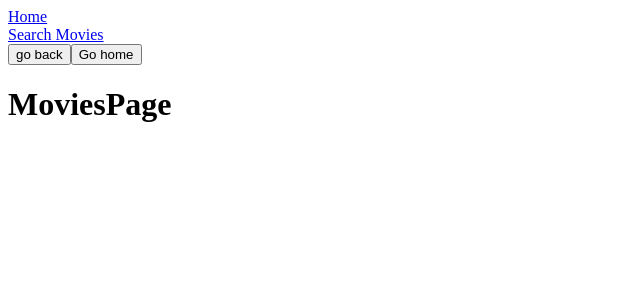
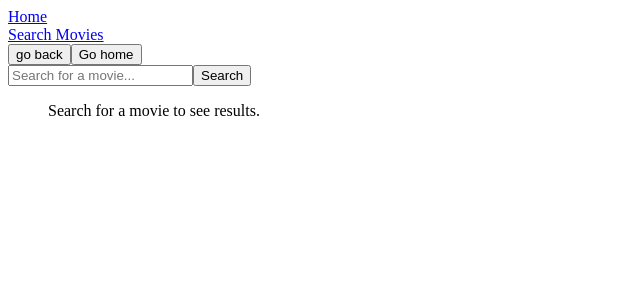
Before and after one commit to sofia11244/goit-react-hw-05, a React (Vite) app: page /movies in a window 1280 px wide. Shown: the top 300 px of the page, without its empty margins (0-640 px from the left). Built offline with nearby package versions, Linux system fonts and the light colour scheme; no server answers.

Commit message:
search page done erro toast added in app.jsx

```diff
--- a/package.json
+++ b/package.json
@@ -16,6 +16,7 @@
     "prop-types": "^15.8.1",
     "react": "^18.3.1",
     "react-dom": "^18.3.1",
+    "react-hot-toast": "^2.4.1",
     "react-router-dom": "^6.28.0"
   },
   "devDependencies": {
--- a/src/components/App.jsx
+++ b/src/components/App.jsx
@@ -50,19 +50,36 @@ function App() {
           };
         })
       );
-
-
       setFilms(filmsWithCast); //upload to state
     } catch (error) {
       console.log("Error fetching films:", error);
     }
   };
 
-  useEffect(() => {
-    fetchFilms();
-  }, []);
+  const fetchSearchFilms = async (searchQuery = '') => {
+    try {
+      const response = await axios.get('https://api.themoviedb.org/3/search/movie', {
+        params: {
+          api_key: import.meta.env.VITE_REACT_APP_API_KEY,
+          query: searchQuery,
+        }
+      });
+      setFilms(response.data.results);
+    } catch (error) {
+      console.log("Error fetching search results:", error);
+    }
+  };
+
+  // useEffect(() => {
+  //   fetchFilms();
+  // }, []);
 
 
+  useEffect(() => {
+    if (location.pathname === '/') {
+      fetchFilms();
+    }
+  }, [location]);
 
 
 
@@ -73,7 +90,7 @@ function App() {
       <Suspense fallback={<div>Loading...</div>}>
         <Routes>
           <Route path="/" element={<><Home /><LazyMovieList films={films}/></>}/>
-          <Route path="/movies" element={<MoviesPage />} />
+          <Route path="/movies" element={<MoviesPage fetchSearchFilms={fetchSearchFilms} films={films} />} />
           <Route path="/movies/:movieId"  element={<MovieDetailsPage />} >
             <Route path="cast" element={<LazyMovieCast />} />
             <Route path="review" element={<LazyMovieReview />} />
--- a/src/pages/MoviesPage.jsx
+++ b/src/pages/MoviesPage.jsx
@@ -1,16 +1,54 @@
-// import PropTypes from 'prop-types';
-// import styles from './MoviesPage.module.css'
+import PropTypes from 'prop-types';
+import { useState } from 'react';
+import { Link } from 'react-router-dom';
 
+const MoviesPage = ({ films, fetchSearchFilms }) => {
+  const [query, setQuery] = useState('');
+  const [hasSearched, setHasSearched] = useState(false);
 
-const MoviesPage = () => {
-    return (
-        <div>
-            <h1>MoviesPage</h1>
-            {/* searchbar */}
-        </div>
-    )
-}
+  const handleSearch = (e) => {
+    e.preventDefault();
+    if (query.trim() === '') return; // Prevent empty search
+    setHasSearched(true);
+    fetchSearchFilms(query);
+  };
 
-export default MoviesPage
+  return (
+    <div>
+      <form onSubmit={handleSearch}>
+        <input
+          type="text"
+          value={query}
+          onChange={(e) => setQuery(e.target.value)}
+          placeholder="Search for a movie..."
+        />
+        <button type="submit">Search</button>
+      </form>
 
-// MoviesPage.PropTypes = {}
+      <ul>
+        {hasSearched ? (
+          films.length > 0 ? (
+            films.map((film) => (
+              <li key={film.id}>
+                <Link to={`/movies/${film.id}`} state={{ film }}>
+                  <h3>{film.title}</h3>
+                </Link>
+              </li>
+            ))
+          ) : (
+            <p>No movies found. Try searching for something else.</p>
+          )
+        ) : (
+          <p>Search for a movie to see results.</p>
+        )}
+      </ul>
+    </div>
+  );
+};
+
+MoviesPage.propTypes = {
+  films: PropTypes.array.isRequired,
+  fetchSearchFilms: PropTypes.func.isRequired,
+};
+
+export default MoviesPage;
```
Also changed, not shown: 1 other file (tests, documents, lock files or other folders).
